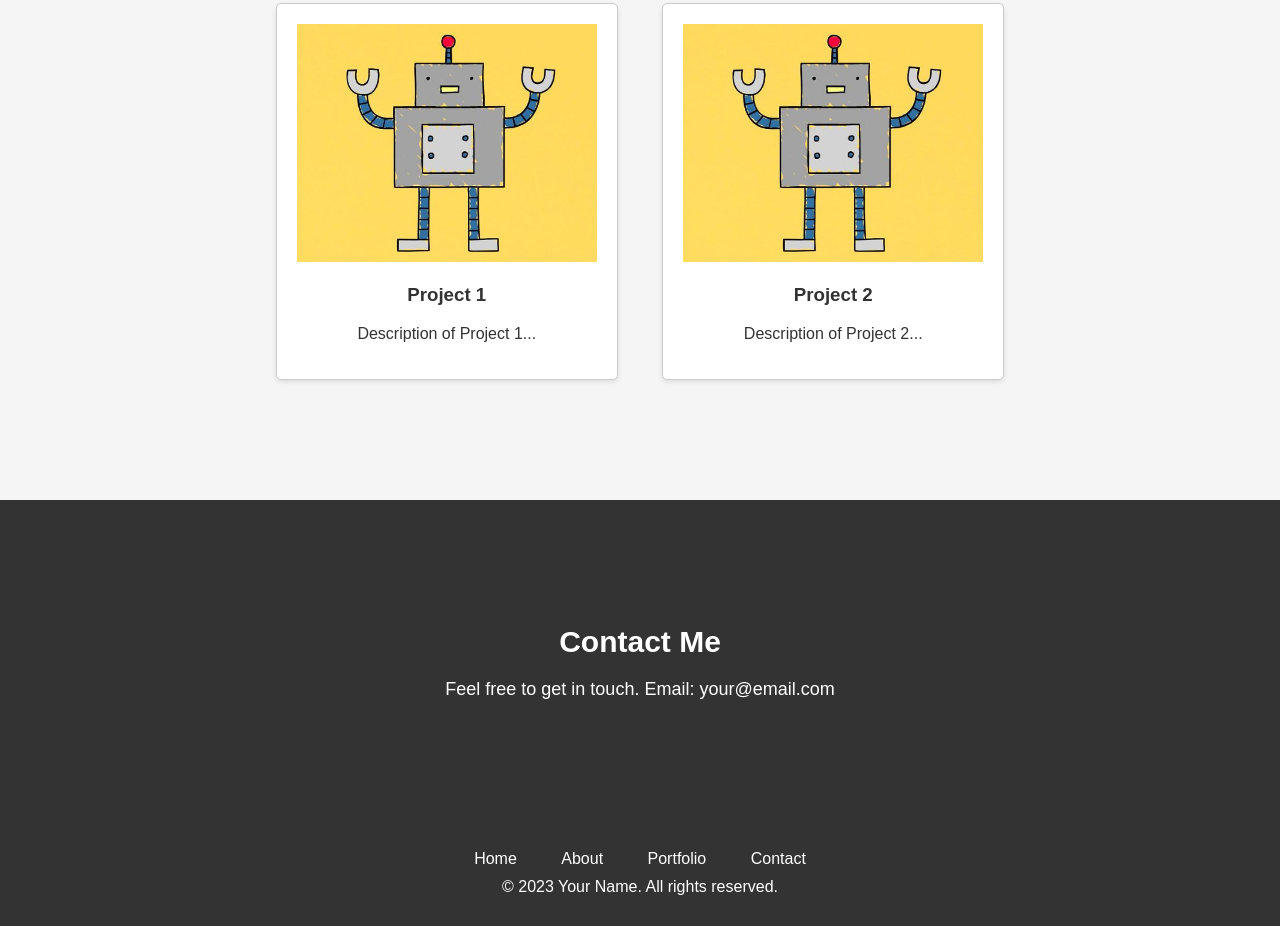
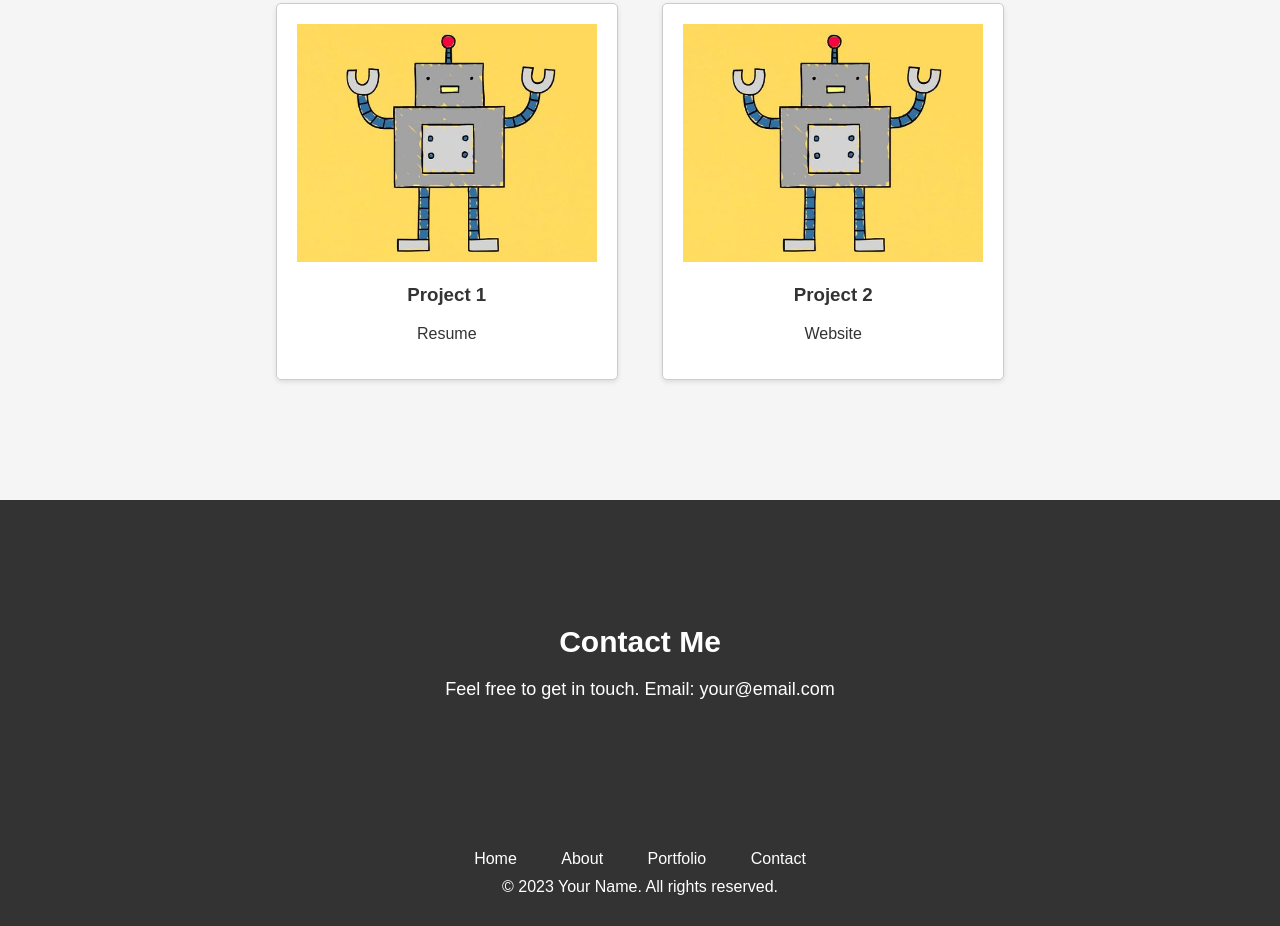
Before and after one commit to whynnne/portfolio, a plain HTML site: page index.html in a window 1280 px wide. Shown: the part 913-1839 px from the top of the page. Drawn offline with Linux system fonts and the light colour scheme.

Commit message:
modify project description

```diff
--- a/index.html
+++ b/index.html
@@ -34,12 +34,12 @@
         <div class="portfolio-item">
             <img src="img/img1.jpg" alt="Project 1">
             <h3>Project 1</h3>
-            <p>Description of Project 1...</p>
+            <p>Resume</p>
         </div>
         <div class="portfolio-item">
             <img src="img/img1.jpg" alt="Project 2">
             <h3>Project 2</h3>
-            <p>Description of Project 2...</p>
+            <p>Website</p>
         </div>
         <!-- Add more portfolio items as needed -->
     </section>
```
